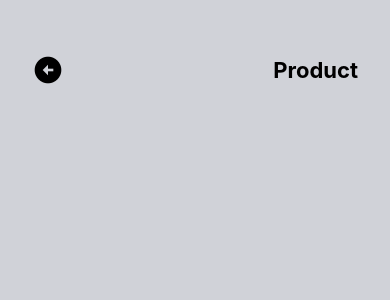
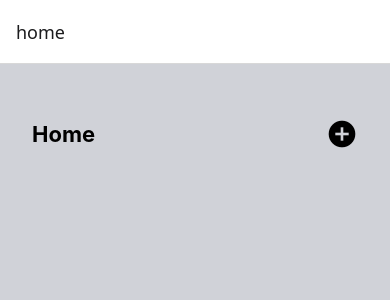
Before and after one commit to Kaue-Luz/Navigation, a React Native app: screen /home in a window 390 px wide. Shown: the top 300 px of the page. Built offline with nearby package versions, Linux system fonts and the light colour scheme.

Commit message:
Navegação - Implementando Stack Navigator

```diff
--- a/App.tsx
+++ b/App.tsx
@@ -1,5 +1,5 @@
-import { Product } from "@/app/Product";
+import { Routes } from "@/routes";
 
 export default function App() {
-  return <Product />;
+  return <Routes />;
 }
--- /dev/null
+++ b/src/routes/StackRoutes.tsx
@@ -0,0 +1,15 @@
+import { createNativeStackNavigator } from "@react-navigation/native-stack";
+
+import { Product } from "@/app/Product";
+import { Home } from "@/app/Home";
+
+const Stack = createNativeStackNavigator();
+
+export function StackRoutes() {
+  return (
+    <Stack.Navigator initialRouteName="home">
+      <Stack.Screen name="home" component={Home} />
+      <Stack.Screen name="product" component={Product} />
+    </Stack.Navigator>
+  );
+}
--- /dev/null
+++ b/src/routes/index.tsx
@@ -0,0 +1,10 @@
+import { NavigationContainer } from "@react-navigation/native";
+import { StackRoutes } from "./StackRoutes";
+
+export function Routes() {
+  return (
+    <NavigationContainer>
+      <StackRoutes />
+    </NavigationContainer>
+  );
+}
--- a/tsconfig.json
+++ b/tsconfig.json
@@ -1,5 +1,6 @@
 {
   "compilerOptions": {
+    "strict": true,
     "paths": {
       "@/*": ["./src/*"]
     }
```
